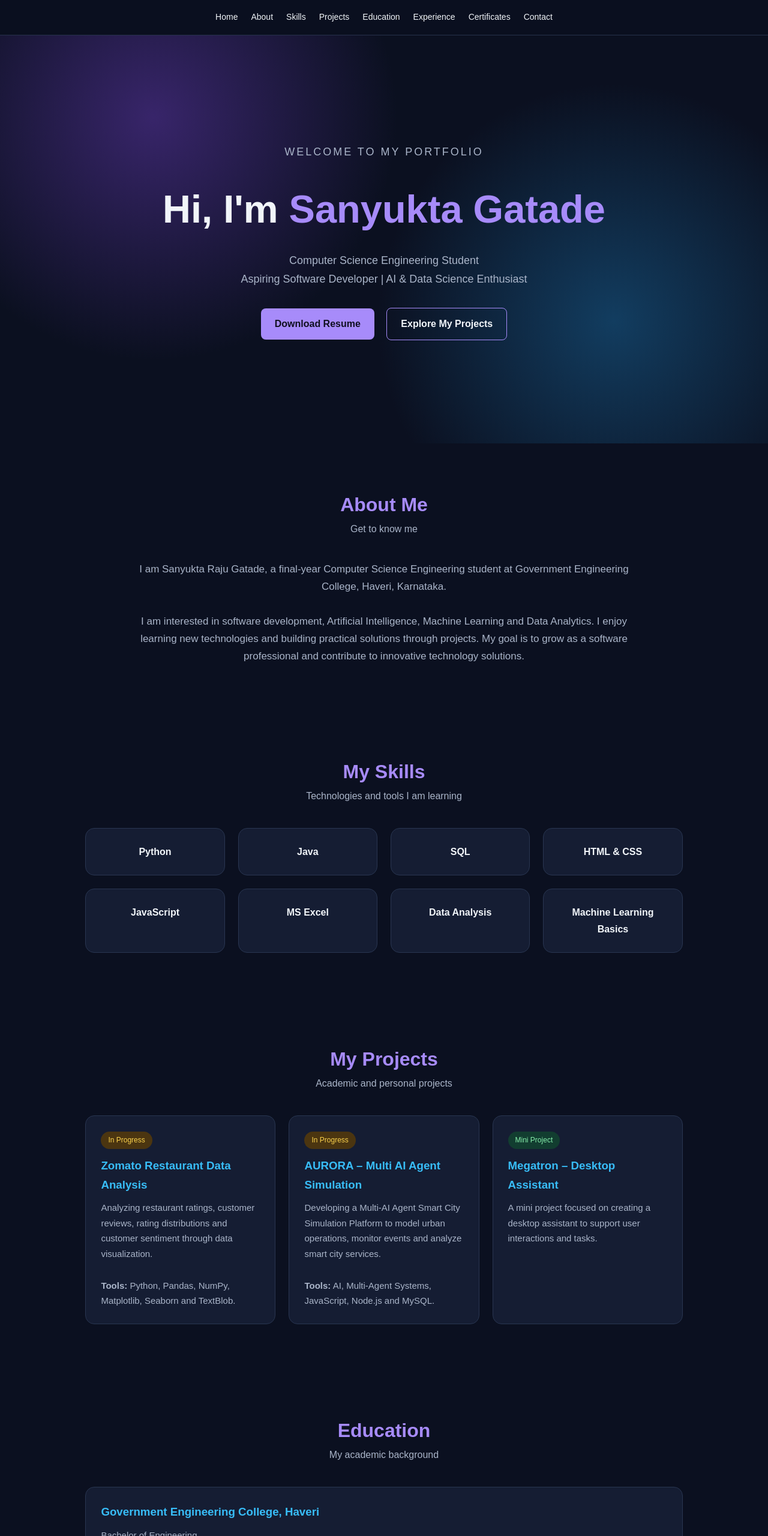
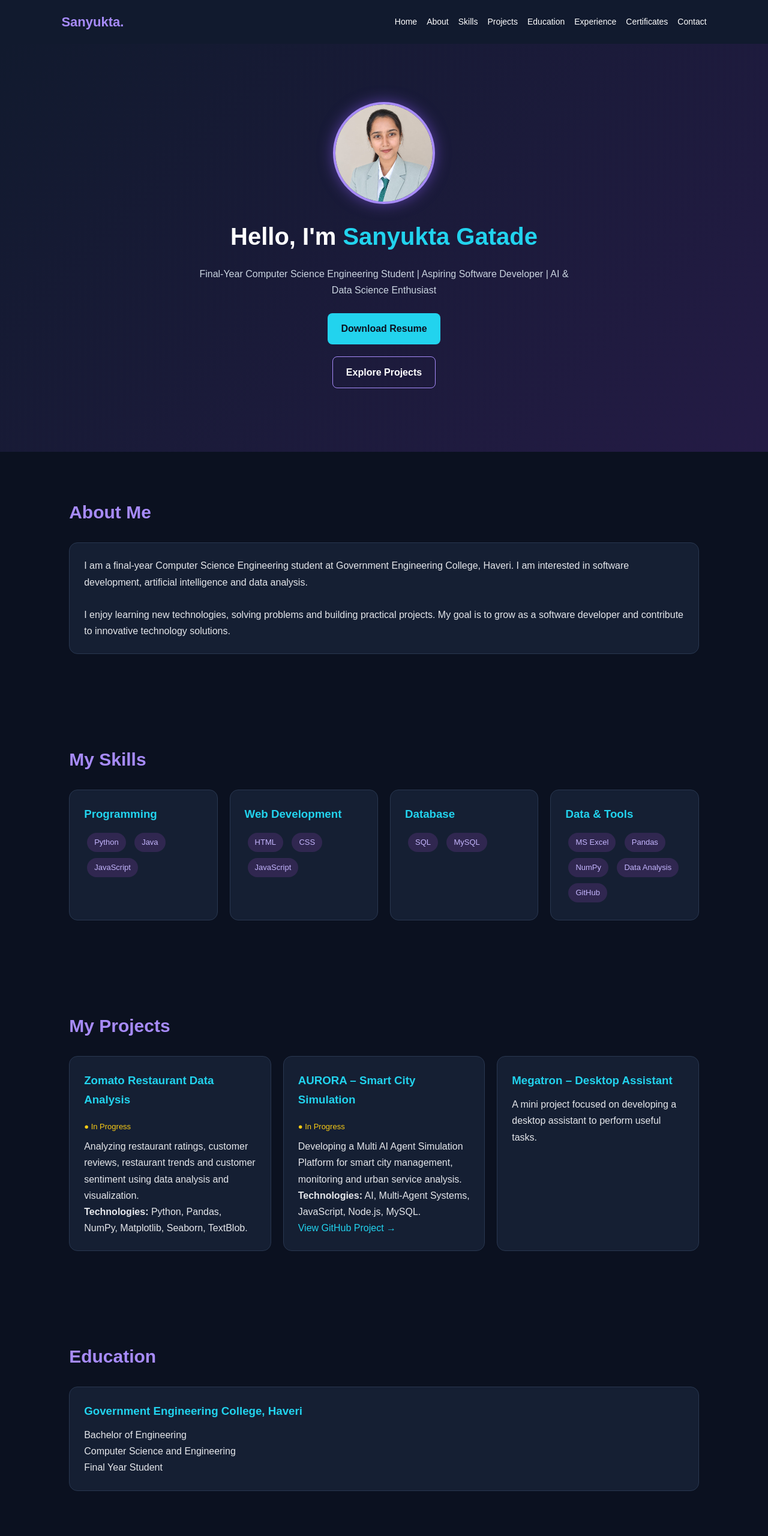
Before and after one commit to sanyuktagatade-svg/ApexPlanet-Task-5-Portfolio, a plain HTML site: page index.html in a window 1280 px wide. Shown: the top 2560 px of the page at 60% size. Drawn offline with Linux system fonts and the light colour scheme.

Commit message:
Revise portfolio content and structure
Updated portfolio details, including meta tags, header, and sections for skills, projects, education, and contact information.

```diff
--- a/index.html
+++ b/index.html
@@ -3,19 +3,10 @@
 <head>
 <meta charset="UTF-8">
 <meta name="viewport" content="width=device-width, initial-scale=1.0">
-<meta name="description" content="Sanyukta Gatade - CSE Student, AI and Data Science Enthusiast">
-<title>Sanyukta Gatade | Developer Portfolio</title>
+<meta name="description" content="Portfolio of a Computer Science Engineering student">
+<title>Sanyukta Gatade | Portfolio</title>
 
 <style>
-:root {
-  --bg: #0b1020;
-  --card: #151d33;
-  --accent: #a78bfa;
-  --accent2: #38bdf8;
-  --text: #f1f5f9;
-  --muted: #aab5c9;
-}
-
 * {
     margin: 0;
     padding: 0;
@@ -25,227 +16,226 @@
 
 body {
     font-family: Arial, sans-serif;
-  background: var(--bg);
-  color: var(--text);
+    background: #0b1120;
+    color: #e5e7eb;
     line-height: 1.7;
 }
 
-nav {
+:root {
+    --purple: #a78bfa;
+    --cyan: #22d3ee;
+    --card: #151f33;
+}
+
+header {
+    background: #111a2e;
+    padding: 18px 8%;
+    display: flex;
+    justify-content: space-between;
+    align-items: center;
+    flex-wrap: wrap;
+    gap: 15px;
     position: sticky;
     top: 0;
     z-index: 100;
-  background: rgba(11,16,32,0.96);
-  padding: 17px 5%;
+}
+
+.logo {
+    color: var(--purple);
+    font-size: 22px;
+    font-weight: bold;
+}
+
+nav {
     display: flex;
-  justify-content: center;
     flex-wrap: wrap;
-  gap: 22px;
-  border-bottom: 1px solid #27314b;
+    gap: 16px;
 }
 
 nav a {
-  color: var(--text);
+    color: white;
     text-decoration: none;
     font-size: 14px;
-  transition: .3s;
 }
 
 nav a:hover {
-  color: var(--accent);
+    color: var(--cyan);
+}
+
+section {
+    padding: 75px 9%;
+}
+
+h2 {
+    color: var(--purple);
+    font-size: 30px;
+    margin-bottom: 25px;
 }
 
 .hero {
     min-height: 85vh;
-  padding: 100px 8%;
     display: flex;
     align-items: center;
     justify-content: center;
     text-align: center;
-  background:
-    radial-gradient(circle at 20% 20%, #38256a 0%, transparent 35%),
-    radial-gradient(circle at 80% 70%, #123d60 0%, transparent 35%),
-    var(--bg);
+    flex-direction: column;
+    background: linear-gradient(135deg, #111a2e, #241b45);
 }
 
-.hero-content {
-  max-width: 850px;
+.profile-pic {
+    width: 170px;
+    height: 170px;
+    border-radius: 50%;
+    object-fit: cover;
+    border: 4px solid var(--purple);
+    margin-bottom: 20px;
+    box-shadow: 0 0 25px #8b5cf688;
 }
 
 .hero h1 {
-  font-size: clamp(36px, 7vw, 65px);
-  margin: 15px 0;
+    font-size: 40px;
+    color: white;
 }
 
 .hero h1 span {
-  color: var(--accent);
+    color: var(--cyan);
 }
 
 .hero p {
-  color: var(--muted);
-  font-size: 18px;
-  margin: 15px 0 25px;
-}
-
-.tagline {
-  color: var(--accent2);
-  letter-spacing: 3px;
-  text-transform: uppercase;
-  font-size: 13px;
+    max-width: 650px;
+    margin: 15px auto;
+    color: #cbd5e1;
 }
 
 .btn {
     display: inline-block;
-  padding: 12px 23px;
-  margin: 8px;
+    padding: 12px 22px;
+    margin: 10px 5px;
     border-radius: 8px;
     text-decoration: none;
+    color: #0b1120;
+    background: var(--cyan);
     font-weight: bold;
-  background: var(--accent);
-  color: #101020;
-  transition: .3s;
 }
 
 .btn:hover {
-  transform: translateY(-3px);
-  background: var(--accent2);
+    background: var(--purple);
 }
 
-.btn-outline {
+.outline-btn {
     background: transparent;
-  border: 1px solid var(--accent);
-  color: var(--text);
+    border: 1px solid var(--purple);
+    color: white;
 }
 
-section {
-  padding: 75px 8%;
-  max-width: 1200px;
-  margin: auto;
-}
-
-.section-title {
-  text-align: center;
-  margin-bottom: 40px;
-}
-
-.section-title h2 {
-  font-size: 32px;
-  color: var(--accent);
-}
-
-.section-title p {
-  color: var(--muted);
-}
-
-.about-content {
-  max-width: 850px;
-  margin: auto;
-  text-align: center;
-  color: var(--muted);
-  font-size: 17px;
-}
-
-.grid {
+.card-container {
     display: grid;
-  grid-template-columns: repeat(auto-fit, minmax(220px, 1fr));
-  gap: 22px;
+    grid-template-columns: repeat(auto-fit, minmax(240px, 1fr));
+    gap: 20px;
 }
 
 .card {
     background: var(--card);
-  border: 1px solid #293651;
-  border-radius: 15px;
-  padding: 25px;
-  transition: .3s;
+    padding: 24px;
+    border: 1px solid #293750;
+    border-radius: 14px;
+    transition: 0.3s;
 }
 
 .card:hover {
     transform: translateY(-5px);
-  border-color: var(--accent);
+    border-color: var(--purple);
 }
 
 .card h3 {
-  color: var(--accent2);
+    color: var(--cyan);
     margin-bottom: 10px;
 }
 
-.card p {
-  color: var(--muted);
-  font-size: 15px;
-}
-
-.skill {
-  text-align: center;
-  font-weight: bold;
-  color: var(--text);
+.tag {
+    display: inline-block;
+    background: #302750;
+    color: #c4b5fd;
+    padding: 5px 12px;
+    border-radius: 20px;
+    margin: 5px;
+    font-size: 13px;
 }
 
 .status {
     display: inline-block;
-  background: #4b3510;
-  color: #fcd34d;
-  border-radius: 20px;
-  padding: 4px 12px;
-  font-size: 12px;
-  margin-bottom: 12px;
+    color: #facc15;
+    font-size: 13px;
+    margin: 8px 0;
 }
 
-.completed {
-  background: #123d30;
-  color: #86efac;
+.card a, .certificate-link {
+    color: var(--cyan);
+    text-decoration: none;
 }
 
-.certificate-link {
-  display: inline-block;
-  color: var(--accent2);
-  text-decoration: none;
-  margin-top: 15px;
-  font-weight: bold;
-}
-
-.certificate-link:hover {
-  color: var(--accent);
+.card a:hover, .certificate-link:hover {
     text-decoration: underline;
 }
 
-.contact-content {
-  text-align: center;
-  color: var(--muted);
+ul {
+    padding-left: 20px;
 }
 
-.contact-content a {
-  color: var(--accent2);
-  text-decoration: none;
+.gallery {
+    display: grid;
+    grid-template-columns: repeat(auto-fit, minmax(220px, 1fr));
+    gap: 20px;
+}
+
+.gallery-item {
+    background: var(--card);
+    padding: 12px;
+    border-radius: 12px;
+    border: 1px solid #293750;
+}
+
+.gallery-item img {
+    width: 100%;
+    height: 170px;
+    object-fit: cover;
+    border-radius: 8px;
+}
+
+.gallery-item p {
+    text-align: center;
+    color: var(--cyan);
+    margin-top: 8px;
+}
+
+.contact {
+    text-align: center;
+    background: #111a2e;
 }
 
 footer {
     text-align: center;
-  padding: 25px;
-  background: #080c18;
-  color: var(--muted);
-  border-top: 1px solid #293651;
+    padding: 22px;
+    background: #080d19;
+    color: #94a3b8;
 }
 
-@media(max-width:600px) {
-  nav {
-    gap: 12px;
-    padding: 14px 8px;
+@media(max-width: 600px) {
+    header {
+        justify-content: center;
     }
 
-  nav a {
-    font-size: 12px;
+    nav {
+        justify-content: center;
+        gap: 12px;
+    }
+
+    .hero h1 {
+        font-size: 30px;
     }
 
     section {
         padding: 55px 6%;
-  }
-
-  .hero {
-    min-height: 75vh;
-    padding: 70px 6%;
-  }
-
-  .hero p {
-    font-size: 16px;
     }
 }
 </style>
@@ -253,7 +243,8 @@ footer {
 
 <body>
 
-<!-- NAVIGATION -->
+<header>
+    <div class="logo">Sanyukta.</div>
     <nav>
         <a href="#home">Home</a>
         <a href="#about">About</a>
@@ -264,114 +255,119 @@ footer {
         <a href="#certificates">Certificates</a>
         <a href="#contact">Contact</a>
     </nav>
+</header>
 
 <!-- HOME -->
-<header class="hero" id="home">
-  <div class="hero-content">
-    <p class="tagline">Welcome to my portfolio</p>
-    <h1>Hi, I'm <span>Sanyukta Gatade</span></h1>
+<section class="hero" id="home">
+    <img src="profile.jpg" alt="My Profile Photo" class="profile-pic">
+
+    <h1>Hello, I'm <span>Sanyukta Gatade</span></h1>
+
     <p>
-      Computer Science Engineering Student<br>
+        Final-Year Computer Science Engineering Student |
         Aspiring Software Developer | AI & Data Science Enthusiast
     </p>
 
-    <a class="btn"
-       href="Sanyukta_Gatade_Resume.pdf"
-       target="_blank">
-       Download Resume
-    </a>
+    <a class="btn" href="Sanyukta_Gatade_Resume.pdf"
+       target="_blank">Download Resume</a>
 
-    <a class="btn btn-outline"
-       href="#projects">
-       Explore My Projects
-    </a>
-  </div>
-</header>
+    <a class="btn outline-btn" href="#projects">Explore Projects</a>
+</section>
 
 <!-- ABOUT -->
 <section id="about">
-  <div class="section-title">
     <h2>About Me</h2>
-    <p>Get to know me</p>
-  </div>
 
-  <div class="about-content">
+    <div class="card">
         <p>
-      I am Sanyukta Raju Gatade, a final-year Computer Science
-      Engineering student at Government Engineering College,
-      Haveri, Karnataka.
+            I am a final-year Computer Science Engineering student
+            at Government Engineering College, Haveri.
+            I am interested in software development, artificial
+            intelligence and data analysis.
         </p>
         <br>
         <p>
-      I am interested in software development, Artificial Intelligence,
-      Machine Learning and Data Analytics. I enjoy learning new
-      technologies and building practical solutions through projects.
-      My goal is to grow as a software professional and contribute
-      to innovative technology solutions.
+            I enjoy learning new technologies, solving problems
+            and building practical projects. My goal is to grow
+            as a software developer and contribute to innovative
+            technology solutions.
         </p>
     </div>
 </section>
 
 <!-- SKILLS -->
 <section id="skills">
-  <div class="section-title">
     <h2>My Skills</h2>
-    <p>Technologies and tools I am learning</p>
+
+    <div class="card-container">
+        <div class="card">
+            <h3>Programming</h3>
+            <span class="tag">Python</span>
+            <span class="tag">Java</span>
+            <span class="tag">JavaScript</span>
         </div>
 
-  <div class="grid">
-    <div class="card skill">Python</div>
-    <div class="card skill">Java</div>
-    <div class="card skill">SQL</div>
-    <div class="card skill">HTML & CSS</div>
-    <div class="card skill">JavaScript</div>
-    <div class="card skill">MS Excel</div>
-    <div class="card skill">Data Analysis</div>
-    <div class="card skill">Machine Learning Basics</div>
+        <div class="card">
+            <h3>Web Development</h3>
+            <span class="tag">HTML</span>
+            <span class="tag">CSS</span>
+            <span class="tag">JavaScript</span>
+        </div>
+
+        <div class="card">
+            <h3>Database</h3>
+            <span class="tag">SQL</span>
+            <span class="tag">MySQL</span>
+        </div>
+
+        <div class="card">
+            <h3>Data & Tools</h3>
+            <span class="tag">MS Excel</span>
+            <span class="tag">Pandas</span>
+            <span class="tag">NumPy</span>
+            <span class="tag">Data Analysis</span>
+            <span class="tag">GitHub</span>
+        </div>
     </div>
 </section>
 
 <!-- PROJECTS -->
 <section id="projects">
-  <div class="section-title">
     <h2>My Projects</h2>
-    <p>Academic and personal projects</p>
-  </div>
 
-  <div class="grid">
+    <div class="card-container">
 
         <div class="card">
-      <span class="status">In Progress</span>
             <h3>Zomato Restaurant Data Analysis</h3>
+            <span class="status">● In Progress</span>
             <p>
                 Analyzing restaurant ratings, customer reviews,
-        rating distributions and customer sentiment
-        through data visualization.
+                restaurant trends and customer sentiment using
+                data analysis and visualization.
             </p>
-      <br>
-      <p><b>Tools:</b> Python, Pandas, NumPy, Matplotlib,
-      Seaborn and TextBlob.</p>
+            <p><b>Technologies:</b> Python, Pandas, NumPy,
+            Matplotlib, Seaborn, TextBlob.</p>
         </div>
 
         <div class="card">
-      <span class="status">In Progress</span>
-      <h3>AURORA – Multi AI Agent Simulation</h3>
+            <h3>AURORA – Smart City Simulation</h3>
+            <span class="status">● In Progress</span>
             <p>
-        Developing a Multi-AI Agent Smart City Simulation
-        Platform to model urban operations, monitor events
-        and analyze smart city services.
+                Developing a Multi AI Agent Simulation Platform
+                for smart city management, monitoring and
+                urban service analysis.
             </p>
-      <br>
-      <p><b>Tools:</b> AI, Multi-Agent Systems, JavaScript,
-      Node.js and MySQL.</p>
+            <p><b>Technologies:</b> AI, Multi-Agent Systems,
+            JavaScript, Node.js, MySQL.</p>
+            <a href="https://github.com/sanyuktagatade-svg/AURORA-Smart-City-Simulation"
+               target="_blank">View GitHub Project →</a>
         </div>
 
         <div class="card">
-      <span class="status completed">Mini Project</span>
             <h3>Megatron – Desktop Assistant</h3>
             <p>
-        A mini project focused on creating a desktop
-        assistant to support user interactions and tasks.
+                A mini project focused on developing a desktop
+                assistant to perform useful tasks.
             </p>
         </div>
 
@@ -380,42 +376,40 @@ footer {
 
 <!-- EDUCATION -->
 <section id="education">
-  <div class="section-title">
     <h2>Education</h2>
-    <p>My academic background</p>
-  </div>
 
     <div class="card">
         <h3>Government Engineering College, Haveri</h3>
         <p>Bachelor of Engineering</p>
-    <p>Computer Science Engineering</p>
+        <p>Computer Science and Engineering</p>
         <p>Final Year Student</p>
     </div>
 </section>
 
 <!-- EXPERIENCE -->
 <section id="experience">
-  <div class="section-title">
     <h2>Internship Experience</h2>
-    <p>Learning through practical experience</p>
-  </div>
 
-  <div class="grid">
+    <div class="card-container">
 
         <div class="card">
-      <span class="status completed">Completed</span>
             <h3>InAmigos Foundation</h3>
             <p>AI and Machine Learning Internship</p>
-      <p>Worked on beginner-level AI/ML learning
-      activities and practical model demonstrations.</p>
+            <span class="tag">Completed</span>
+            <p>
+                Learned AI and ML concepts and completed
+                practical internship tasks.
+            </p>
         </div>
 
         <div class="card">
-      <span class="status">Portfolio Task</span>
-      <h3>ApexPlanet Software</h3>
-      <p>Web Development Internship</p>
-      <p>Developing a personal portfolio website
-      using HTML, CSS and JavaScript.</p>
+            <h3>ApexPlanet Software Pvt. Ltd.</h3>
+            <p>Web Development Portfolio Task</p>
+            <span class="tag">Portfolio Project</span>
+            <p>
+                Created and deployed a personal portfolio
+                website using HTML, CSS and GitHub Pages.
+            </p>
         </div>
 
     </div>
@@ -423,72 +417,81 @@ footer {
 
 <!-- CERTIFICATES -->
 <section id="certificates">
-  <div class="section-title">
-    <h2>My Certificates</h2>
-    <p>Achievements and certifications</p>
-  </div>
+    <h2>Certificates & Achievements</h2>
 
-  <div class="grid">
+    <div class="card-container">
 
         <div class="card">
-      <span class="status completed">Earned</span>
-      <h3>AI & Machine Learning Internship</h3>
+            <h3>AI & ML Internship Certificate</h3>
             <p>InAmigos Foundation</p>
-      <p>Internship Completion Certificate</p>
-
             <a class="certificate-link"
                href="InAmigos_AI_ML_Certificate.pdf"
-         target="_blank">
-         View Completion Certificate →
-      </a>
+               target="_blank">View Certificate →</a>
         </div>
 
         <div class="card">
-      <span class="status completed">Earned</span>
             <h3>Certificate of Appreciation</h3>
             <p>InAmigos Foundation</p>
-      <p>Recognition for internship participation.</p>
-
             <a class="certificate-link"
                href="InAmigos_Appreciation_Certificate.pdf"
-         target="_blank">
-         View Appreciation Certificate →
-      </a>
+               target="_blank">View Appreciation Certificate →</a>
+        </div>
+
+    </div>
+</section>
+
+<!-- PORTFOLIO SCREENSHOTS -->
+<section id="screenshots">
+    <h2>Portfolio Preview</h2>
+
+    <div class="gallery">
+
+        <div class="gallery-item">
+            <img src="home.png" alt="Portfolio Home Screenshot">
+            <p>Home Page</p>
+        </div>
+
+        <div class="gallery-item">
+            <img src="about.png" alt="About Section Screenshot">
+            <p>About Me</p>
+        </div>
+
+        <div class="gallery-item">
+            <img src="skills.png" alt="Skills Screenshot">
+            <p>My Skills</p>
+        </div>
+
+        <div class="gallery-item">
+            <img src="projects.png" alt="Projects Screenshot">
+            <p>My Projects</p>
+        </div>
+
+        <div class="gallery-item">
+            <img src="certificates.png" alt="Certificates Screenshot">
+            <p>Certificates</p>
         </div>
 
     </div>
 </section>
 
 <!-- CONTACT -->
-<section id="contact">
-  <div class="section-title">
-    <h2>Contact Me</h2>
-    <p>Let's connect and grow together</p>
-  </div>
+<section class="contact" id="contact">
+    <h2>Let's Connect</h2>
 
-  <div class="contact-content">
-    <p>Email: Add your professional email address</p>
+    <p>Thank you for visiting my portfolio!</p>
 
-    <p>
-      LinkedIn:
-      <a href="https://www.linkedin.com/in/sanyukta-raju-gatade-0a5b382b7/"
-         target="_blank">
-         Visit My LinkedIn
-      </a>
-    </p>
+    <a class="btn"
+       href="https://www.linkedin.com/in/sanyukta-raju-gatade-0a5b382b7/"
+       target="_blank">LinkedIn</a>
 
-    <p>
-      GitHub:
-      <a href="https://github.com/sanyuktagatade-svg"
-         target="_blank">
-         Visit My GitHub
-      </a>
-    </p>
-  </div>
+    <a class="btn outline-btn"
+       href="https://github.com/sanyuktagatade-svg"
+       target="_blank">GitHub</a>
 </section>
 
 <footer>
-  <p>© 2026 Sanyukta Raju Gatade | Designed with passion</p>
+    <p>© 2026 Sanyukta Gatade | Personal Portfolio</p>
+    <p>Designed with HTML, CSS and creativity.</p>
 </footer>
 
 </body>
```
Lines whose indentation alone changed are shown as unchanged.
